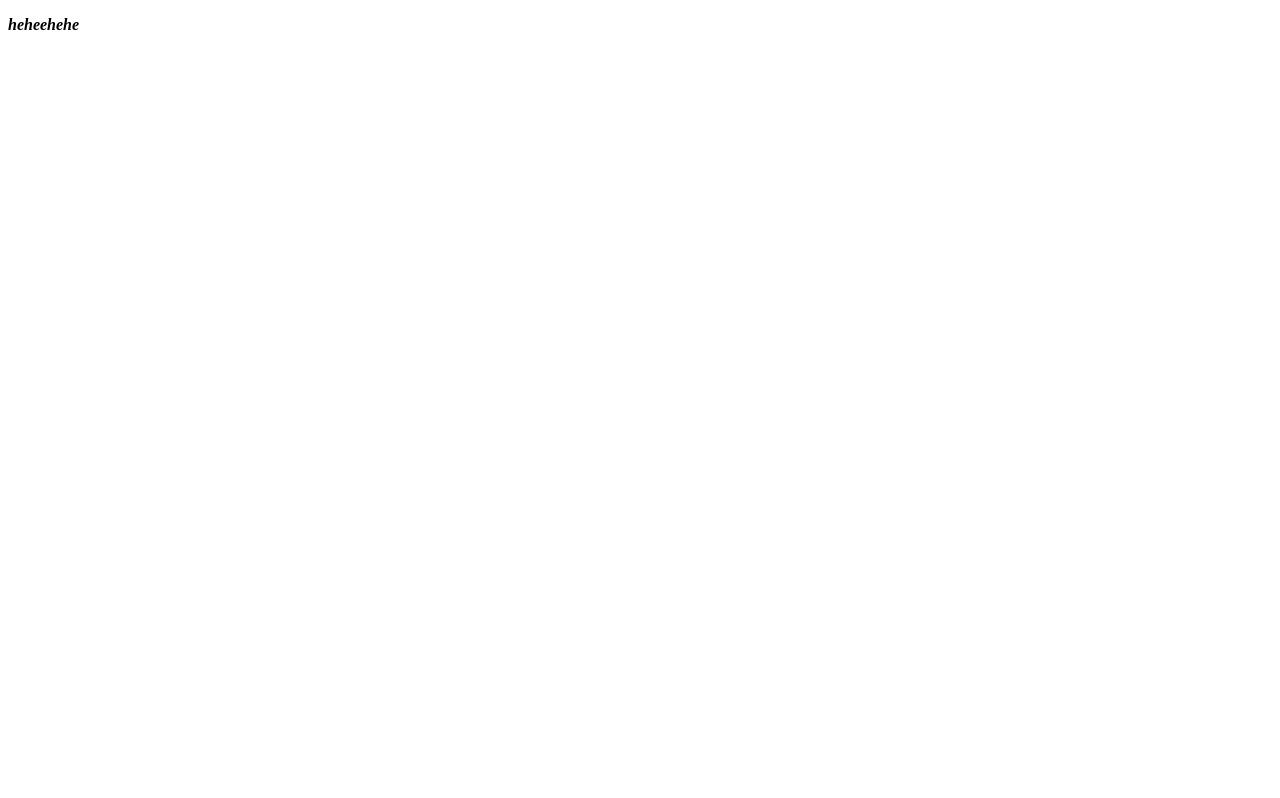
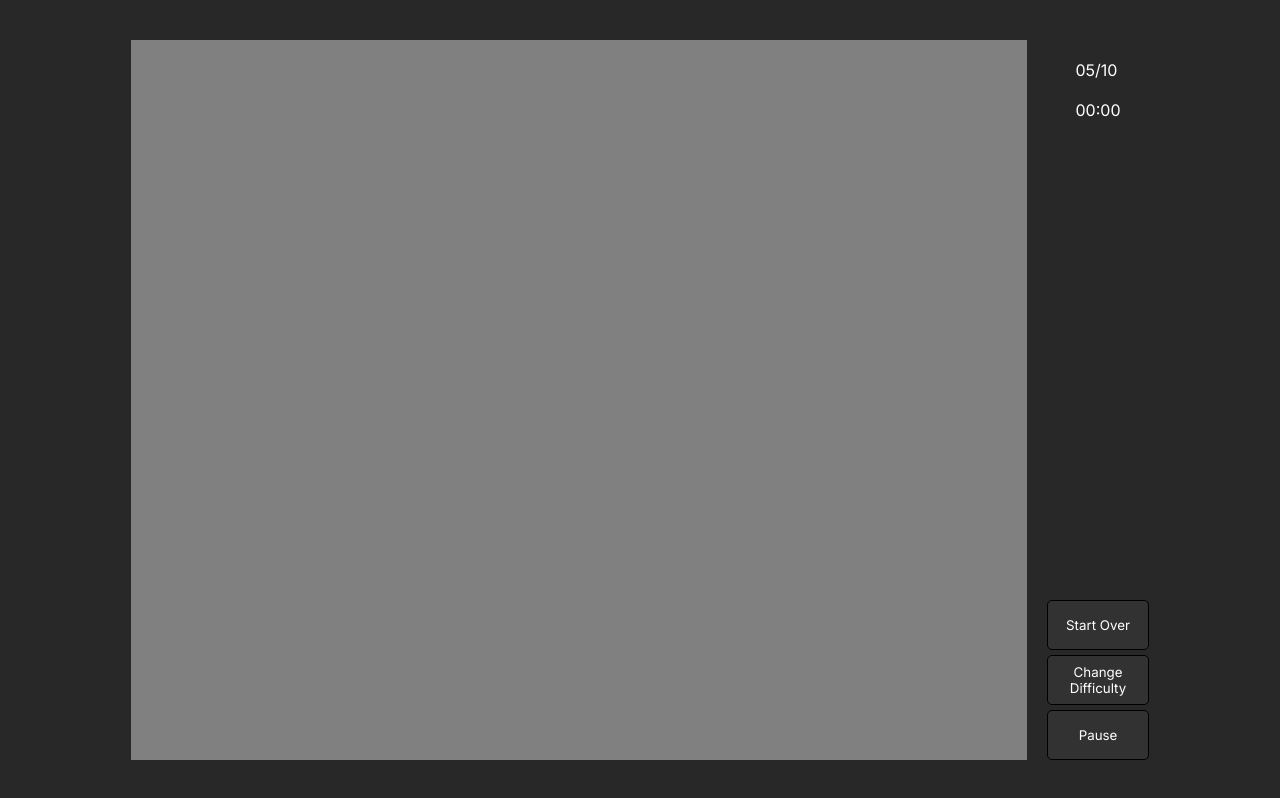
Before and after one commit to muchubatactics/minesweeper-js, a plain HTML site: page game.html in a window 1280 px wide. Drawn offline with Linux system fonts and the light colour scheme.

Commit message:
started working on game page

```diff
--- a/game.html
+++ b/game.html
@@ -8,6 +8,19 @@
     <link rel="stylesheet" href="./gameStyle.css">
 </head>
 <body>
-    <p><strong><em>heheehehe</em></strong></p>
+    <div class="grid"></div>
+    <div class="controls">
+        <div class="top">
+            <img>
+            <div>05/10</div>
+            <img>
+            <div>00:00</div>
+        </div>
+        <div class="buttons">
+            <button>Start Over</button>
+            <button>Change Difficulty</button>
+            <button>Pause</button>
+        </div>
+    </div>
 </body>
 </html>
--- a/gameStyle.css
+++ b/gameStyle.css
@@ -0,0 +1,49 @@
+@import url('https://fonts.googleapis.com/css2?family=Inter&display=swap');
+
+body {
+    background-color: rgb(40, 40, 40);
+    height: 100vh;
+    display: flex;
+    justify-content: center;
+    align-items: center;
+    margin: 0;
+}
+
+
+.grid {
+    background-color: gray; /*temp*/
+    width: 70vw;
+    height: 90vh;
+}
+
+.controls {
+    display: flex;
+    flex-direction: column;
+    align-items: center;
+    color: white;
+    height: 90vh;
+    font-family: "Inter", sans-serif;
+    width: 8vw;
+    margin-left: 20px;
+}
+
+.top {
+    margin-bottom: auto;
+}
+
+.buttons {
+    margin-top: auto;
+    display: flex;
+    flex-direction: column;
+}
+
+.buttons button {
+    font-family: "Inter", sans-serif;
+    width: 8vw;
+    height: 50px;
+    margin-top: 5px;
+    border-radius: 5px;
+    border: 1px solid black;
+    background-color: rgb(50, 50, 50);
+    color: white;
+}
```
